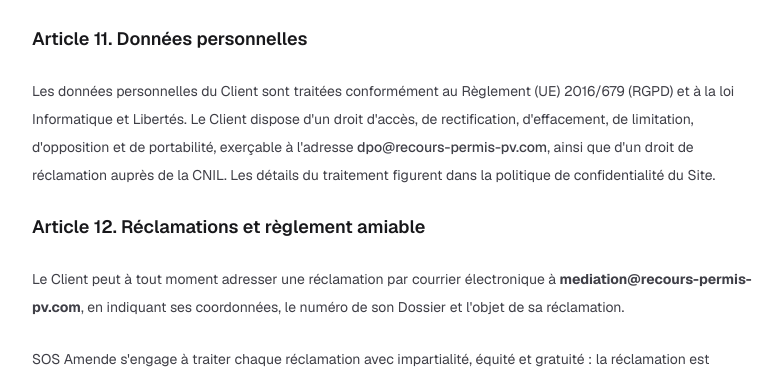
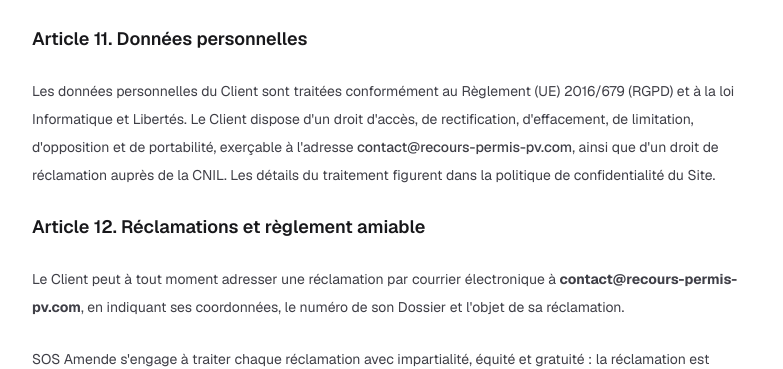
Before and after one commit to permisauto/sos-amende, a Next.js app: page /cgv in a window 1280 px wide. Shown: the part 4640-5009 px from the top of the page, without its empty margins (248-1031 px from the left). Built offline with nearby package versions, Linux system fonts and the light colour scheme; no server answers.

Commit message:
fix(legal): centraliser les contacts sur contact@recours-permis-pv.com

```diff
--- a/src/app/(marketing)/cgv/page.tsx
+++ b/src/app/(marketing)/cgv/page.tsx
@@ -274,7 +274,7 @@ export default function CgvPage() {
         Règlement (UE) 2016/679 (RGPD) et à la loi Informatique et Libertés.
         Le Client dispose d&apos;un droit d&apos;accès, de rectification, d&apos;effacement,
         de limitation, d&apos;opposition et de portabilité, exerçable à l&apos;adresse
-        <span className="font-medium"> dpo@recours-permis-pv.com</span>, ainsi
+        <span className="font-medium"> contact@recours-permis-pv.com</span>, ainsi
         que d&apos;un droit de réclamation auprès de la CNIL. Les détails du
         traitement figurent dans la politique de confidentialité du Site.
       </p>
@@ -282,7 +282,7 @@ export default function CgvPage() {
       <h2 className="text-lg font-semibold text-zinc-900">Article 12. Réclamations et règlement amiable</h2>
       <p>
         Le Client peut à tout moment adresser une réclamation par courrier
-        électronique à <strong>mediation@recours-permis-pv.com</strong>, en
+        électronique à <strong>contact@recours-permis-pv.com</strong>, en
         indiquant ses coordonnées, le numéro de son Dossier et l&apos;objet de sa
         réclamation.
       </p>
--- a/src/app/(marketing)/confidentialite/page.tsx
+++ b/src/app/(marketing)/confidentialite/page.tsx
@@ -64,7 +64,7 @@ export default function ConfidentialitePage() {
         Vous disposez d'un droit d'accès, de rectification, d'effacement, de
         limitation, d'opposition et de portabilité de vos données, ainsi que du
         droit de définir des directives post-mortem. Vous pouvez les exercer à
-        tout moment à l'adresse <span className="font-medium">dpo@recours-permis-pv.com</span>{" "}
+        tout moment à l'adresse <span className="font-medium">contact@recours-permis-pv.com</span>{" "}
         en joignant toute pièce justifiant votre identité. Vous disposez
         également d'un droit de réclamation auprès de la CNIL.
       </p>
@@ -103,7 +103,7 @@ export default function ConfidentialitePage() {
       <p>
         Pour toute information complémentaire relative à l'utilisation de vos
         données, vous pouvez contacter notre délégué à la protection des données
-        (DPO) à l'adresse <span className="font-medium">dpo@recours-permis-pv.com</span>.
+        (DPO) à l'adresse <span className="font-medium">contact@recours-permis-pv.com</span>.
         En cas de difficulté non résolue, vous pouvez saisir la CNIL.
       </p>
 
--- a/src/app/(marketing)/mentions-legales/page.tsx
+++ b/src/app/(marketing)/mentions-legales/page.tsx
@@ -17,7 +17,7 @@ export default function MentionsLegalesPage() {
         États-Unis.
       </p>
       <p>Contact électronique : contact@recours-permis-pv.com</p>
-      <p>Délégué à la protection des données : dpo@recours-permis-pv.com</p>
+      <p>Délégué à la protection des données : contact@recours-permis-pv.com</p>
 
       <h2 className="text-lg font-semibold text-zinc-900">2. Directeur de la publication</h2>
       <p>
```
